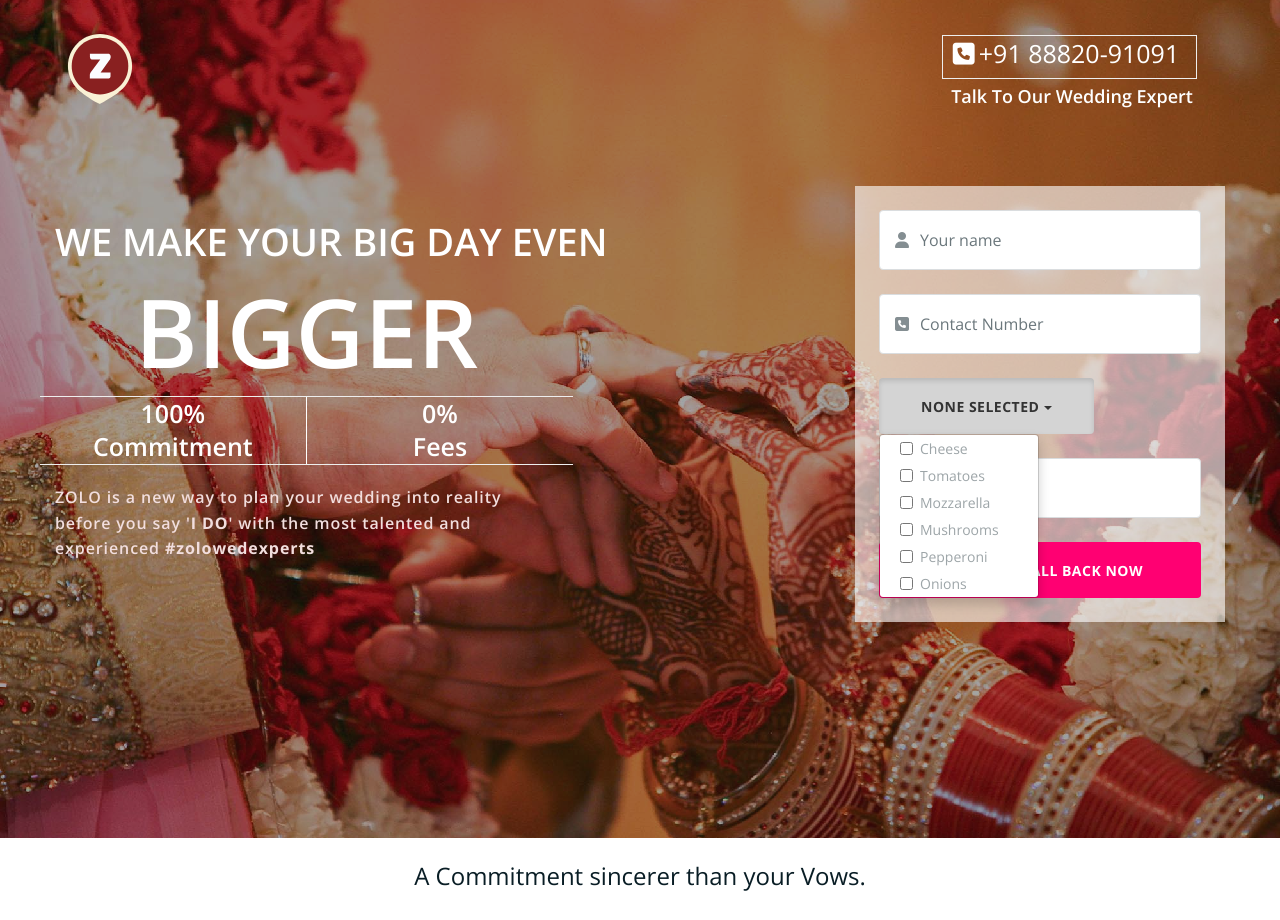
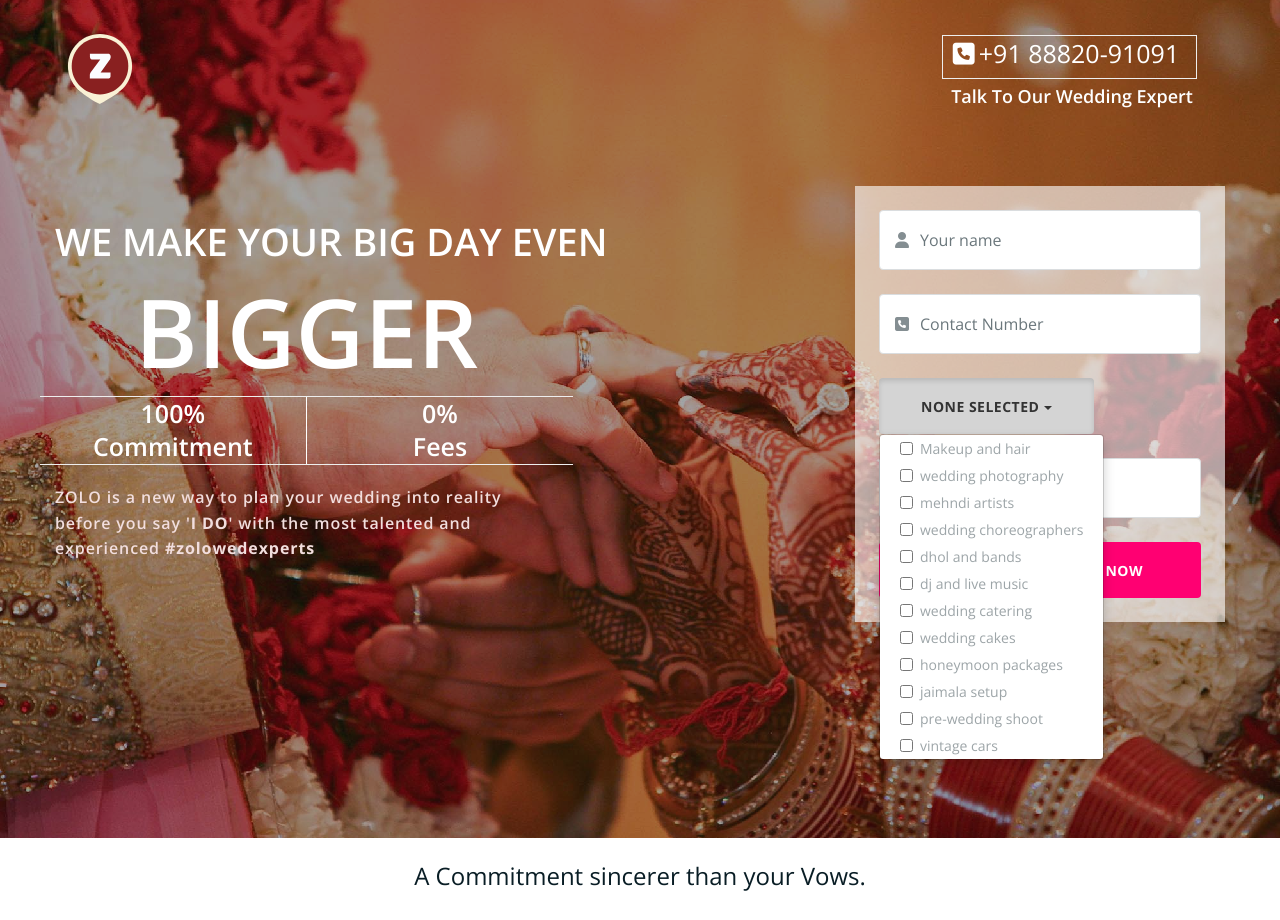
Before and after one commit to Scaledesk/zolo-wedding, a PHP site: page / in a window 1280 px wide, after a click on "NONE SELECTED". Shown: the top 920 px of the page. Run offline with PHP 8.4, Linux system fonts and the light colour scheme; some libraries are stand-ins or nearby versions; some web fonts are replaced.

Commit message:
add some categories with the mails

```diff
--- a/index.php
+++ b/index.php
@@ -145,12 +145,20 @@
 
                                     <!--<input type="text" value="" name="EMAIL" class="form-control input-lg" id="input-email" placeholder="Interested Services" required>-->
                                     <select id="example-getting-started" multiple="multiple">
-                                        <option value="cheese">Cheese</option>
-                                        <option value="tomatoes">Tomatoes</option>
-                                        <option value="mozarella">Mozzarella</option>
-                                        <option value="mushrooms">Mushrooms</option>
-                                        <option value="pepperoni">Pepperoni</option>
-                                        <option value="onions">Onions</option>
+
+                                        <option value="Makeup and hair">Makeup and hair</option>
+                                        <option value="wedding photography">wedding photography</option>
+                                        <option value="mehndi artists">mehndi artists</option>
+                                        <option value="wedding choreographers">wedding choreographers</option>
+                                        <option value="dhol and bands">dhol and bands</option>
+                                        <option value="dj and live music">dj and live music</option>
+                                        <option value="wedding catering">wedding catering</option>
+                                        <option value="wedding cakes">wedding cakes</option>
+                                        <option value="honeymoon packages">honeymoon packages</option>
+                                        <option value="jaimala setup">jaimala setup</option>
+                                        <option value="pre-wedding shoot">pre-wedding shoot</option>
+                                        <option value="vintage cars">vintage cars</option>
+
                                     </select>
 
                                 </div>
```
